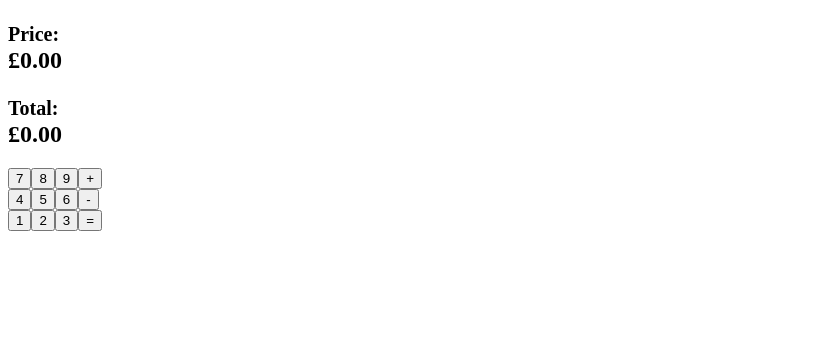
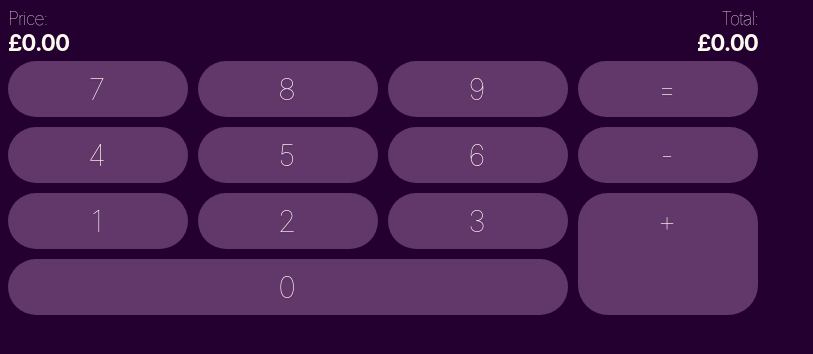
Before and after one commit to aliuk2012/weekly-shopping-vue, a Vue app: page / in a window 1280 px wide. Shown: the top 354 px of the page, without its empty margins (0-813 px from the left). Built offline with nearby package versions, Linux system fonts and the light colour scheme.

Commit message:
split out into components

```diff
--- a/index.html
+++ b/index.html
@@ -4,6 +4,55 @@
     <meta charset="utf-8">
     <meta name="viewport" content="width=device-width,initial-scale=1.0">
     <title>weekly-shopping-vue</title>
+    <style>
+      :root {
+        --yellow: #ffc600;
+        --black: #272727;
+        --background: #240031;
+        --white: floralwhite;
+      }
+
+      html {
+        /* border-box box model allows us to add padding and border to our elements without increasing their size */
+        box-sizing: border-box;
+        /* A system font stack so things load nice and quick! */
+        font-family: -apple-system, BlinkMacSystemFont, "Segoe UI", Roboto, Helvetica,
+        Arial, sans-serif, "Apple Color Emoji", "Segoe UI Emoji", "Segoe UI Symbol";
+        font-weight: 900;
+        font-size: 10px;
+        color: var(--white);
+        text-shadow: 0 2px 0 rgba(0, 0, 0, 0.07);
+        background-color: var(--background);
+      }
+
+      /*
+        WAT IS THIS?!
+        We inherit box-sizing: border-box; from our <html> selector
+        Apparently this is a bit better than applying box-sizing: border-box; directly to the * selector
+      */
+      *,
+      *:before,
+      *:after {
+        box-sizing: inherit;
+      }
+
+      body {
+        min-height: calc(100vh - 100px);*/
+        margin: 20px;
+        background-attachment: fixed;
+        letter-spacing: -1px;
+      }
+
+      h1,
+      h2,
+      h3,
+      h4,
+      h5,
+      h6 {
+        margin: 0 0 5px 0;
+      }
+
+    </style>
   </head>
   <body>
     <div id="app"></div>
--- a/src/App.vue
+++ b/src/App.vue
@@ -1,74 +1,44 @@
 <template>
-  <div class="container-fluid">
-    <div class="row">
-      <div class="col-xs-12 col-md-6">
-        <div class="col-xs-6">
-          <h2 class="h3">
-            <div><small>Price:</small></div>
-            <div>{{ getPriceEntered }}</div>
-          </h2>
-        </div>
-        <div class="col-xs-6">
-          <h2 class="h3">
-            <div><small>Total:</small></div>
-            <div>{{ getRollingTotal }}</div>
-          </h2>
-        </div>
-      </div>
-    </div>
-    <div class="row">
-      <div class="col-xs-9 col-md-3">
-        <div class="btn-group btn-group-lg" role="group" aria-label="...">
+  <div class="container">
+    <my-calculator-display></my-calculator-display>
+    <div class="calc-grid">
       <my-calculate-number-button value="7"></my-calculate-number-button>
       <my-calculate-number-button value="8"></my-calculate-number-button>
       <my-calculate-number-button value="9"></my-calculate-number-button>
-          <button type="button" value="+" v-on:click="setOperator($event)" class="btn btn-default">+</button>
-        </div>
-        <div class="btn-group btn-group-lg" role="group" aria-label="...">
+      <my-calculate-operator-button value="=" classname="eq">=</my-calculate-operator-button>
       <my-calculate-number-button value="4"></my-calculate-number-button>
       <my-calculate-number-button value="5"></my-calculate-number-button>
       <my-calculate-number-button value="6"></my-calculate-number-button>
-          <button type="button" value="-" v-on:click="setOperator($event)" class="btn btn-default">-</button>
-        </div>
-        <div class="btn-group btn-group-lg" role="group" aria-label="...">
+      <my-calculate-operator-button value="-" classname="minus">-</my-calculate-operator-button>
       <my-calculate-number-button value="1"></my-calculate-number-button>
       <my-calculate-number-button value="2"></my-calculate-number-button>
       <my-calculate-number-button value="3"></my-calculate-number-button>
-          <button type="button" class="btn btn-default">=</button>
+      <my-calculate-operator-button value="+" classname="add">+</my-calculate-operator-button>
+      <my-calculate-number-button value="0"></my-calculate-number-button>
     </div>
-      </div>
-    </div>
+
+    <div>
       {{ operatorClicked }}
       <div v-for="(val) in prices">
         {{val}}
       </div>
-
+    </div>
   </div>
 </template>
 
 <script>
-
+import CalculatorDisplay from './components/CalculatorDisplay'
 import CalculatorNumberButton from './components/CalculatorNumberButton'
-
-function formatCurrency (value) {
-  // convert pence to pounds
-  return '£' + ((Number(value / 100) || 0)
-    .toFixed(2)
-    .replace(/(\d)(?=(\d{3})+(?!\d))/g, '$1,'))
-}
+import CalculatorOperatorButton from './components/CalculatorOperatorButton'
 
 export default {
   name: 'App',
-  components: {'my-calculate-number-button': CalculatorNumberButton},
-  computed: {
-    getPriceEntered: function () {
-      let value = this.clickedNumbers.join('') || 0;
-      return formatCurrency(value)
+  components: {
+    'my-calculator-display': CalculatorDisplay,
+    'my-calculate-number-button': CalculatorNumberButton,
+    'my-calculate-operator-button': CalculatorOperatorButton
   },
-    getRollingTotal: function () {
-      return formatCurrency(this.rollingTotal)
-    }
-  },
+
   data: function () {
     return {
       total: 0,
@@ -79,79 +49,57 @@ export default {
     }
   },
   methods: {
-    setOperator: function (event) {
-      let operation =  this.operatorClicked = event.target.value,
-        clickedNumbers = Number(this.clickedNumbers.join(''));
-
-      // Add the numbers to a stack
-      this.prices.push(clickedNumbers);
-
-      if (operation === '+') {
-        this.rollingTotal += clickedNumbers
-      }else if (operation === '-') {
-        this.rollingTotal -= clickedNumbers
-      }
-      this.clickedNumbers = []
-    },
     getTempTotal: function () {
       return this.clickedNumbers.join('') || 0
     }
   }
 }
-//
-
-//
-// new Vue({
-//   el: '#app',
-//   data: {
-//     total: 0,
-//     rollingTotal: 0,
-//     prices: [],
-//     operatorClicked:'',
-//     clickedNumbers: [],
-//   },
-//   computed: {
-//     total: 0
-//   },
-//   computed:{
-//     getPriceEntered: function(){
-//       var value = this.clickedNumbers.join('') || 0;
-//       return formatCurrency(value);
-//     },
-//     getRollingTotal: function(){
-//       return formatCurrency(this.rollingTotal);
-//     }
-//   },
-//   methods: {
-//     setOperator: function (event){
-//       var operation =  this.operatorClicked = event.target.value,
-//         clickedNumbers = Number(this.clickedNumbers.join(''));
-//
-//       //Add the numbers to a stack
-//       this.prices.push(clickedNumbers);
-//
-//       if (operation === "+"){
-//         this.rollingTotal += clickedNumbers
-//       }else if (operation === "-"){
-//         this.rollingTotal -= clickedNumbers
-//       }
-//       this.clickedNumbers = [];
-//     },
-//     getTempTotal: function(){
-//       return this.clickedNumbers.join('') || 0;
-//     }
-//   }
-// })
-
 </script>
 
-<style>
+<style lang="scss">
 #app {
   font-family: 'Avenir', Helvetica, Arial, sans-serif;
   -webkit-font-smoothing: antialiased;
   -moz-osx-font-smoothing: grayscale;
   text-align: center;
   color: #2c3e50;
+  color: floralwhite;
   margin-top: 60px;
 }
+
+.container {
+  max-width: 750px;
+  min-width: 200px;
+}
+
+.calc-grid {
+  display: grid;
+  justify-content: center;
+  grid-template-columns: [cal-left] 1fr [cal-center] 1fr [cal-right] 1fr [operations] 1fr;
+  grid-template-rows: [top-row] 1fr [mid-1] 1fr [mid-2] 1fr [bottom] 1fr;
+  grid-gap: 10px;
+}
+
+.button {
+  background-color: darken(#9E5DAA,20%);
+  font-size: 3em;
+  font-weight: 100;
+  text-align: center;
+  padding: 10px;
+  cursor: pointer;
+  border-radius: 1em;
+  color: floralwhite;
+  letter-spacing: 2px;
+
+  &:hover{
+    background-color: lighten( #9E5DAA, 10%);
+    color: #000;
+    font-weight: bold;
+  }
+}
+
+.button-0 {
+  grid-column: 1 / span 3;
+}
+
 </style>
--- /dev/null
+++ b/src/components/CalculatorDisplay.vue
@@ -0,0 +1,59 @@
+<template>
+  <div class="calc-display">
+    <h2 class="h3">
+      <small>Price:</small>
+      <div>{{ getPriceEntered }}</div>
+    </h2>
+    <h2 class="h3 h3--right-aligned">
+      <small>Total:</small>
+      <div>{{ getRollingTotal }}</div>
+    </h2>
+  </div>
+</template>
+
+<script>
+function formatCurrency (value) {
+  // convert pence to pounds
+  return '£' + ((Number(value / 100) || 0)
+    .toFixed(2)
+    .replace(/(\d)(?=(\d{3})+(?!\d))/g, '$1,'))
+}
+
+export default {
+  props: ['clickedNumbers', 'rollingTotal'],
+  computed: {
+    getPriceEntered: function () {
+      console.log(this);
+      let value = this.$parent.clickedNumbers.join('') || 0;
+      return formatCurrency(value)
+    },
+    getRollingTotal: function () {
+      return formatCurrency(this.$parent.rollingTotal)
+    }
+  }
+}
+</script>
+
+<style lang="scss">
+.calc-display {
+  display: grid;
+  grid-template-columns: 1fr 1fr;
+}
+
+.h3 div {
+  font-size: 1.5em;
+}
+
+.h3--right-aligned {
+
+  text-align: right;
+}
+
+small {
+  color: #696969 ;
+  color: floralwhite;
+  font-weight: 100;
+  font-size: 1.2em;
+}
+
+</style>
--- a/src/components/CalculatorNumberButton.vue
+++ b/src/components/CalculatorNumberButton.vue
@@ -1,8 +1,14 @@
 <template>
-  <button type="button"
-          v-bind:value="value"
-          v-on:click="digitClicked($event)"
-          class="btn btn-default">{{ value }}</button>
+  <!--<button type="button"-->
+          <!--v-bind:value="value"-->
+          <!--v-on:click="digitClicked($event)"-->
+          <!--class="btn btn-default">{{ value }}</button>-->
+  <div type="button"
+       class="button"
+       v-on:click="digitClicked(value)"
+       v-bind:class="['button-' + value]">
+    {{ value }}
+  </div>
 </template>
 
 <script>
@@ -12,9 +18,8 @@ export default {
     'clickedNumbers': Array
   },
   methods: {
-    digitClicked: function (event) {
-      console.log(this)
-      this.$parent.clickedNumbers.push(event.target.value)
+    digitClicked: function (digit) {
+      this.$parent.clickedNumbers.push(digit)
     }
   }
 }
--- /dev/null
+++ b/src/components/CalculatorOperatorButton.vue
@@ -0,0 +1,77 @@
+<template>
+  <div type="button"
+       class="button"
+       role = "button"
+       v-bind:class="getStyleClass(value)"
+       v-on:click="setOperator(value); getStyleClass(value)">
+    <slot></slot>
+  </div>
+</template>
+
+<script>
+export default {
+  props: {
+    'classname': String,
+    'value': String,
+    'clickedNumbers': Array,
+    'operatorClicked': String,
+    'prices': Array
+  },
+  methods: {
+    setOperator: function (value) {
+      let operation = value,
+        clickedNumbers = Number(this.$parent.clickedNumbers.join(''));
+
+      if (operation !== '='){
+        this.$parent.operatorClicked = value;
+      }
+
+      // Add the numbers to a stack
+      this.$parent.prices.push(clickedNumbers);
+
+      if (operation === '+') {
+        this.$parent.rollingTotal += clickedNumbers
+      } else if (operation === '-') {
+        this.$parent.rollingTotal -= clickedNumbers
+      } else if (operation === '=') {
+        console.log('eq');
+        if (this.$parent.operatorClicked === '+') {
+          console.log('add');
+          this.$parent.rollingTotal += clickedNumbers;
+        } else if (this.$parent.operatorClicked === '-') {
+          console.log('minus');
+          this.$parent.rollingTotal -= clickedNumbers;
+        }
+        this.$parent.operatorClicked = '';
+      }
+      this.$parent.clickedNumbers = []
+    },
+
+    getStyleClass: function (operator){
+      return {
+        'operator-selected': this.$parent.operatorClicked == operator && this.$parent.operatorClicked != "=",
+        'button-add': operator === '+'
+      }
+    }
+  }
+}
+</script>
+
+<style lang="scss" >
+
+.button-add {
+  grid-column: 4 / -1;
+  grid-row: 3 / span 2;
+  align-self: center;
+  height: 100%;
+}
+
+.operator-selected {
+  background-color: #9E5DAA;
+  color: #000;
+  font-weight: bold;
+  &:hover {
+    background-color: #9E5DAA;
+  }
+}
+</style>
```
Lines whose indentation alone changed are shown as unchanged.
